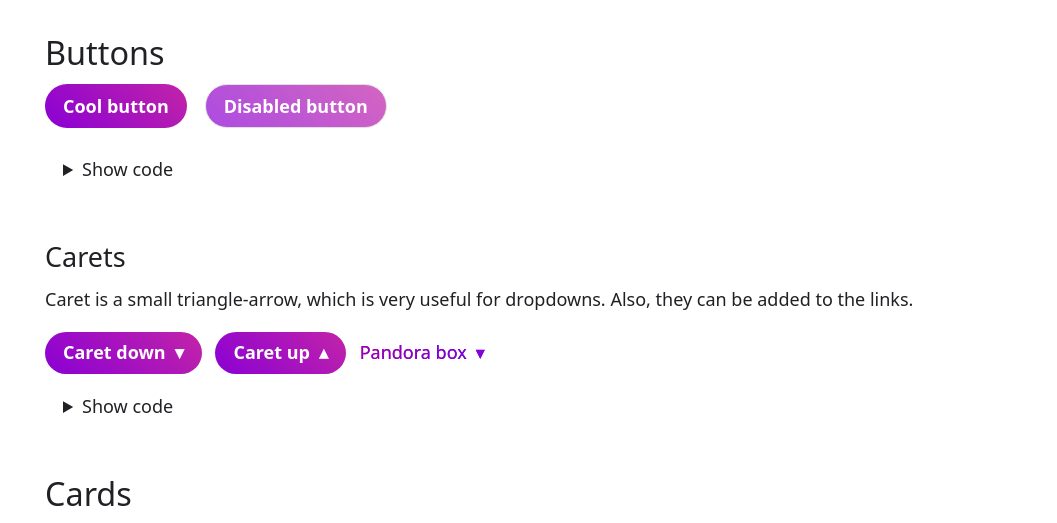
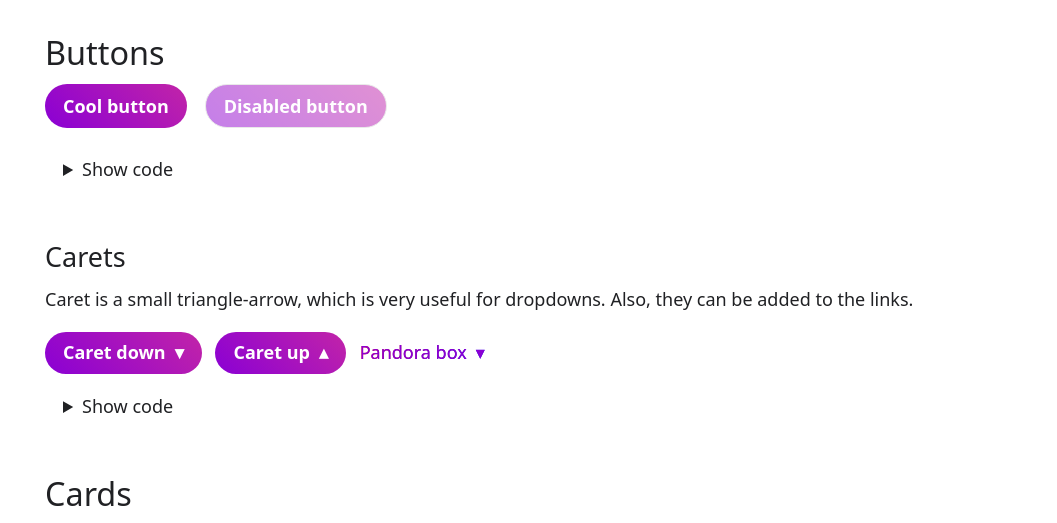
Before and after one commit to dknight/puff, a website: page docs/index.html in a window 1280 px wide. Shown: the part 9818-10341 px from the top of the page, without its empty margins (223-1280 px from the left). Drawn offline with Linux system fonts and the light colour scheme.

Commit message:
change: minor buttons improvements

```diff
--- a/src/modules/button.css
+++ b/src/modules/button.css
@@ -6,7 +6,6 @@
   cursor: pointer;
   font-weight: 600;
   padding: calc(var(--s) * 0.75) calc(var(--s) * 2);
-  position: relative;
   white-space: nowrap;
 }
 
@@ -26,11 +25,7 @@
 .button:disabled {
   border: var(--brd);
   cursor: default;
-  opacity: 0.7;
-}
-.button:disabled::before {
-  background-image: none;
-  filter: saturate(0);
+  opacity: 0.5;
 }
 .button + a,
 .button + .button {
```
Also changed, not shown: dist/kerge.css, dist/kerge.min.css, 1 other file.
